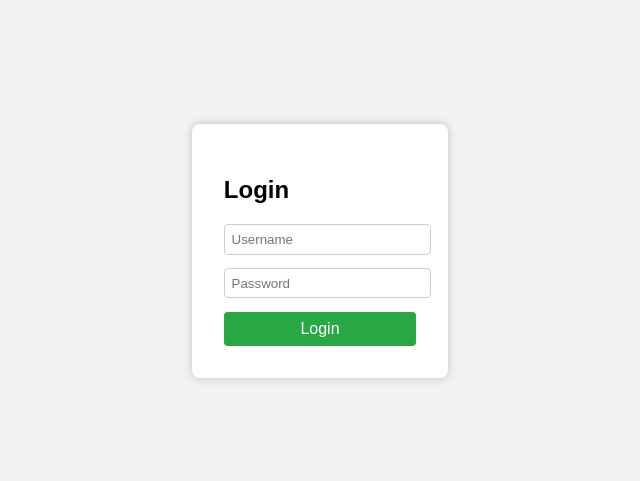
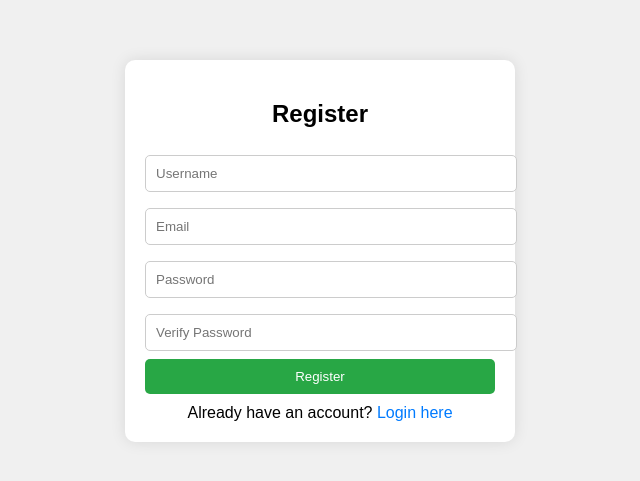
Before and after one commit to vinzentsilva/zentsubscriptions, a plain HTML site: page index.html in a window 1280 px wide. Shown: the part 157-638 px from the top of the page, without its empty margins (320-960 px from the left). Drawn offline with Linux system fonts and the light colour scheme.

Commit message:
Update index.html

```diff
--- a/index.html
+++ b/index.html
@@ -2,47 +2,117 @@
 <html lang="en">
 <head>
   <meta charset="UTF-8">
-  <title>Login Form</title>
+  <title>Login & Registration</title>
   <style>
     body {
       font-family: Arial, sans-serif;
-      background: #f2f2f2;
+      background: #f0f0f0;
       display: flex;
       justify-content: center;
       align-items: center;
       height: 100vh;
     }
-    form {
-      background: white;
-      padding: 2em;
-      border-radius: 8px;
-      box-shadow: 0 0 10px rgba(0, 0, 0, 0.2);
+    .container {
+      width: 350px;
+      background: #fff;
+      padding: 20px;
+      border-radius: 10px;
+      box-shadow: 0 0 15px rgba(0,0,0,0.1);
+    }
+    h2 {
+      text-align: center;
     }
     input {
-      display: block;
       width: 100%;
-      margin-bottom: 1em;
-      padding: 0.5em;
+      padding: 10px;
+      margin: 8px 0;
       border: 1px solid #ccc;
-      border-radius: 4px;
+      border-radius: 5px;
     }
     button {
-      padding: 0.5em;
       width: 100%;
+      padding: 10px;
       background: #28a745;
+      color: #fff;
       border: none;
-      color: white;
-      border-radius: 4px;
-      font-size: 1em;
+      border-radius: 5px;
+      cursor: pointer;
+    }
+    button:hover {
+      background: #218838;
+    }
+    .switch-link {
+      text-align: center;
+      margin-top: 10px;
+    }
+    .switch-link a {
+      color: #007bff;
+      cursor: pointer;
+      text-decoration: none;
+    }
+    .hidden {
+      display: none;
     }
   </style>
 </head>
 <body>
-  <form action="#" method="POST">
-    <h2>Login</h2>
-    <input type="text" name="username" placeholder="Username" required />
-    <input type="password" name="password" placeholder="Password" required />
-    <button type="submit">Login</button>
-  </form>
+  <div class="container">
+    <!-- Registration Form -->
+    <form id="registerForm">
+      <h2>Register</h2>
+      <input type="text" placeholder="Username" required>
+      <input type="email" placeholder="Email" required>
+      <input type="password" id="regPass" placeholder="Password" required>
+      <input type="password" id="regConfirmPass" placeholder="Verify Password" required>
+      <button type="submit">Register</button>
+      <div class="switch-link">
+        Already have an account? <a onclick="toggleForms()">Login here</a>
+      </div>
+    </form>
+
+    <!-- Login Form -->
+    <form id="loginForm" class="hidden">
+      <h2>Login</h2>
+      <input type="text" placeholder="Username" required>
+      <input type="password" id="loginPass" placeholder="Password" required>
+      <input type="password" id="loginConfirmPass" placeholder="Verify Password" required>
+      <button type="submit">Login</button>
+      <div class="switch-link">
+        Don't have an account? <a onclick="toggleForms()">Register here</a>
+      </div>
+    </form>
+  </div>
+
+  <script>
+    const registerForm = document.getElementById('registerForm');
+    const loginForm = document.getElementById('loginForm');
+
+    function toggleForms() {
+      registerForm.classList.toggle('hidden');
+      loginForm.classList.toggle('hidden');
+    }
+
+    registerForm.addEventListener('submit', function(e) {
+      e.preventDefault();
+      const pass = document.getElementById('regPass').value;
+      const confirm = document.getElementById('regConfirmPass').value;
+      if (pass !== confirm) {
+        alert('Passwords do not match!');
+        return;
+      }
+      alert('Registered successfully (form submission placeholder)');
+    });
+
+    loginForm.addEventListener('submit', function(e) {
+      e.preventDefault();
+      const pass = document.getElementById('loginPass').value;
+      const confirm = document.getElementById('loginConfirmPass').value;
+      if (pass !== confirm) {
+        alert('Passwords do not match!');
+        return;
+      }
+      alert('Logged in successfully (form submission placeholder)');
+    });
+  </script>
 </body>
 </html>
```
